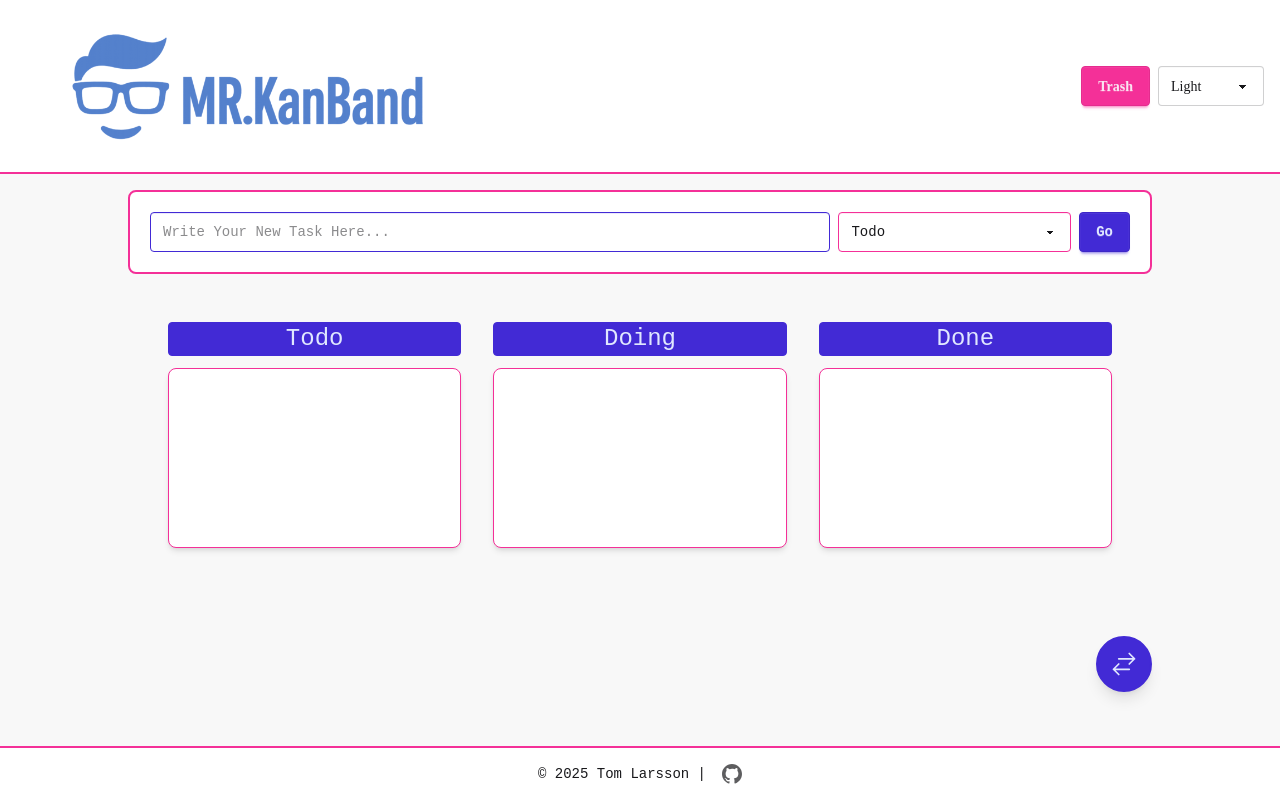
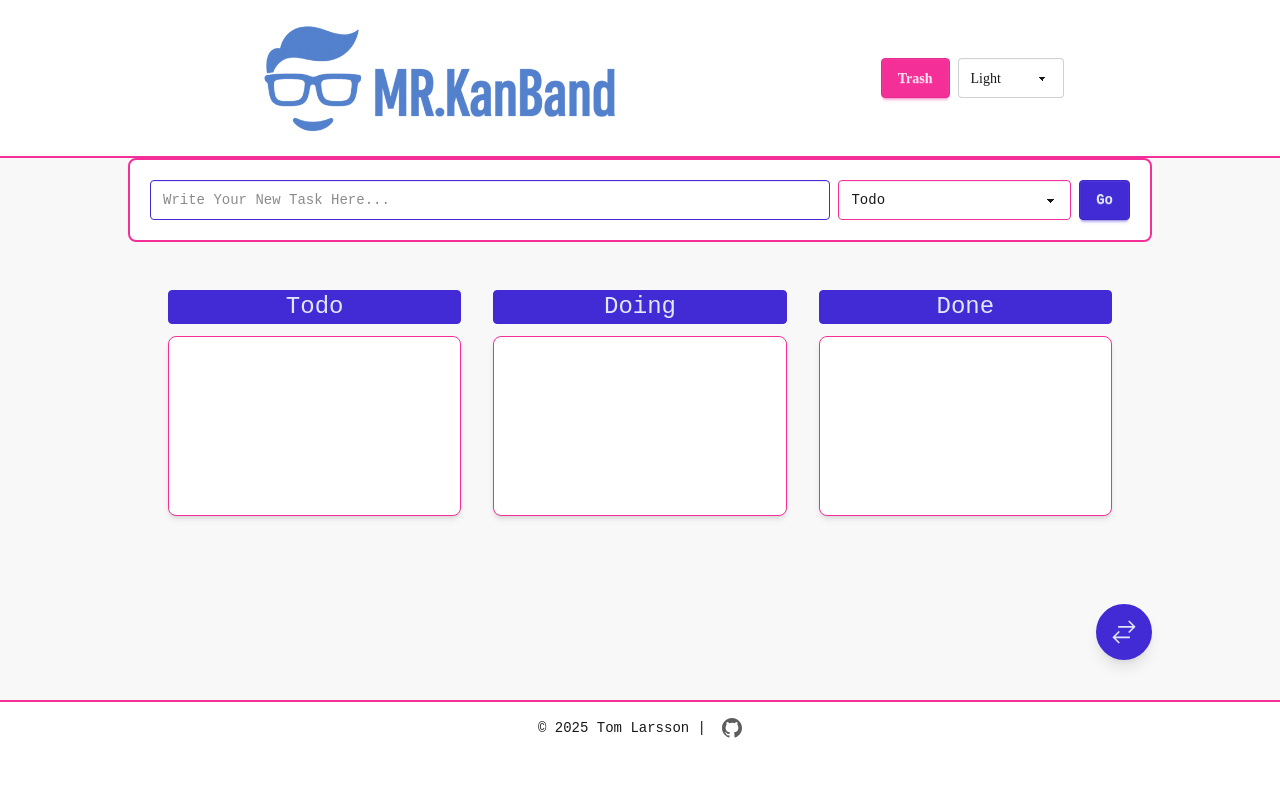
Before and after one commit to tombenrex/mrkanband, a React (Vite) app: page / in a window 1280 px wide. Built offline with nearby package versions, Linux system fonts and the light colour scheme; a web font is replaced by a local one.

Commit message:
tailwind fix

```diff
--- a/src/components/board/TrashArea.jsx
+++ b/src/components/board/TrashArea.jsx
@@ -24,7 +24,9 @@ export default function TrashArea({ visible, editMode }) {
             : 'bg-base-100 border-base-content/30'
         }
       `}
-      aria-label="Papperskorg"
+      role="region"
+      aria-label="Trash area. Drop here to delete."
+      aria-live="polite"
       tabIndex={editMode && visible ? 0 : -1}
       style={{
         touchAction: 'none',
@@ -35,6 +37,12 @@ export default function TrashArea({ visible, editMode }) {
       ) : (
         <TrashOutline className="h-10 w-10 text-base-content/50 transition-all duration-200" />
       )}
+
+      <span className="sr-only">
+        {isOver
+          ? 'You are over the trash area. Release to delete.'
+          : 'Trash area. Drag here to delete.'}
+      </span>
     </div>
   );
 }
--- a/src/components/layout/Header.jsx
+++ b/src/components/layout/Header.jsx
@@ -8,8 +8,8 @@ export default function Header() {
   const [showTrash, setShowTrash] = useState(false);
 
   return (
-    <header className="w-full bg-base-100 text-base-content border-b-2 border-secondary px-4 py-2 mb-4">
-      <div className="flex flex-col md:flex-row items-center justify-between gap-2">
+    <header className="w-full bg-base-100 text-base-content border-b-2 border-secondary">
+      <div className="flex flex-col md:flex-row items-center justify-evenly gap-2">
         <Link to="/" className="logo-link" aria-label="Start page">
           <img
             src={asset('images/logo.webp')}
@@ -17,7 +17,7 @@ export default function Header() {
             className="logo-img mx-auto max-w-xs md:max-w-sm lg:max-w-md"
           />
         </Link>
-        <div className="flex items-center gap-2 mt-2 md:mt-0">
+        <div className="flex items-center gap-2 p-2">
           <button
             onClick={() => setShowTrash(true)}
             className="btn btn-secondary"
--- a/src/pages/BoardPage.jsx
+++ b/src/pages/BoardPage.jsx
@@ -32,7 +32,7 @@ export default function BoardPage() {
   } = useTaskModalState(columns, columnOrder);
 
   return (
-    <div className="min-h-screen flex flex-col relative transition-all duration-400 w-full bg-base-200 text-base-content">
+    <div className="flex flex-col relative transition-all duration-400 w-full bg-base-200 text-base-content">
       <div
         className={`transition-opacity duration-300 ${
           editMode
```
